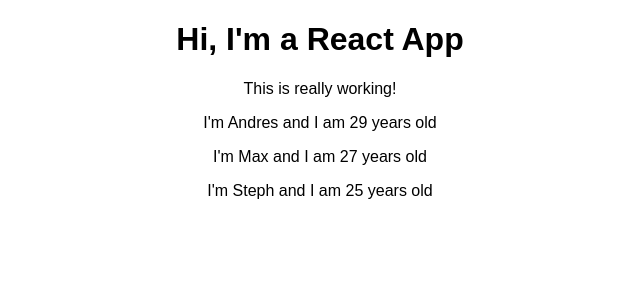
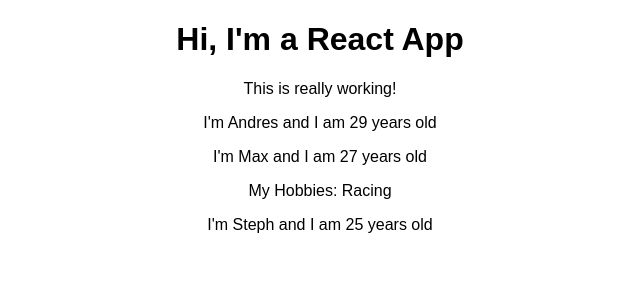
Before and after one commit to Simbaxo/React-Complete-Guide, a React (Create React App) app: page / in a window 1280 px wide. Shown: the top 300 px of the page, without its empty margins (320-960 px from the left). Built offline with nearby package versions, Linux system fonts and the light colour scheme.

Commit message:
Understanding the Children Props

```diff
--- a/src/Person/Person.js
+++ b/src/Person/Person.js
@@ -1,7 +1,12 @@
 import React from 'react';
 
 const person = (props) => {
-  return <p>I'm {props.name} and I am {props.age} years old</p>
+  return (
+    <div>
+      <p>I'm {props.name} and I am {props.age} years old</p>
+      <p>{props.children}</p>
+    </div>
+  )
 }
 
 export default person;
```
